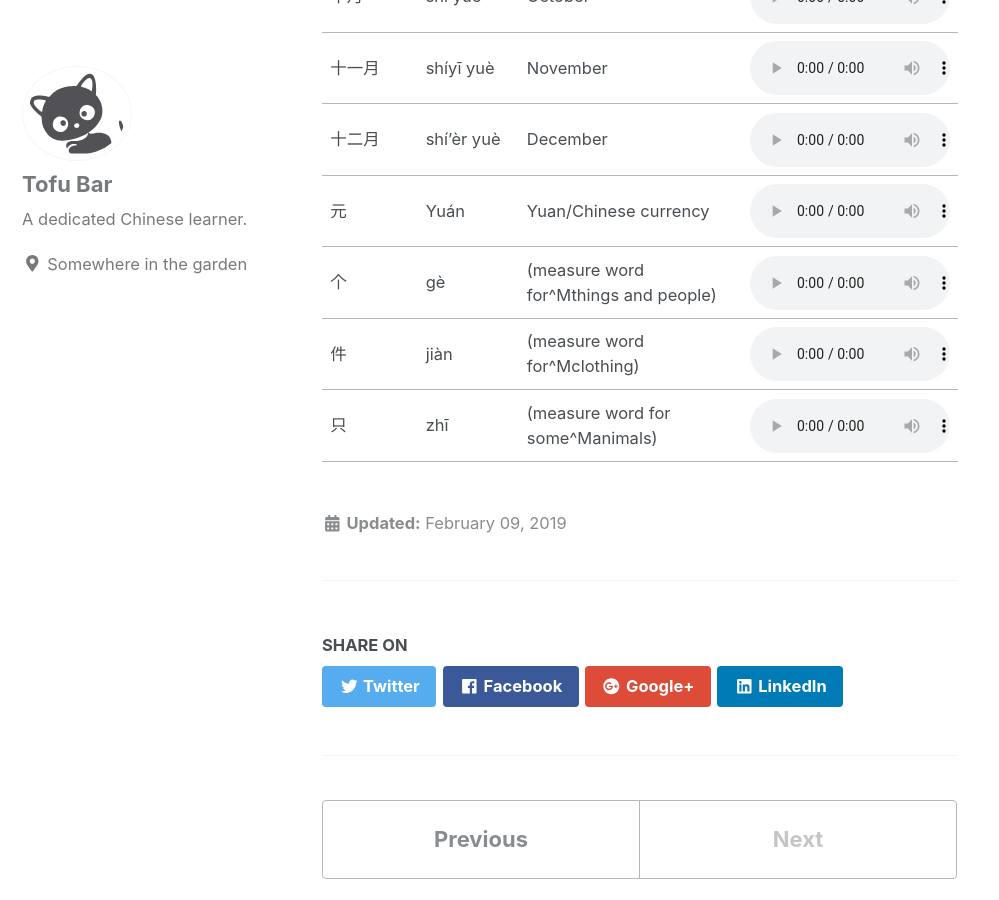
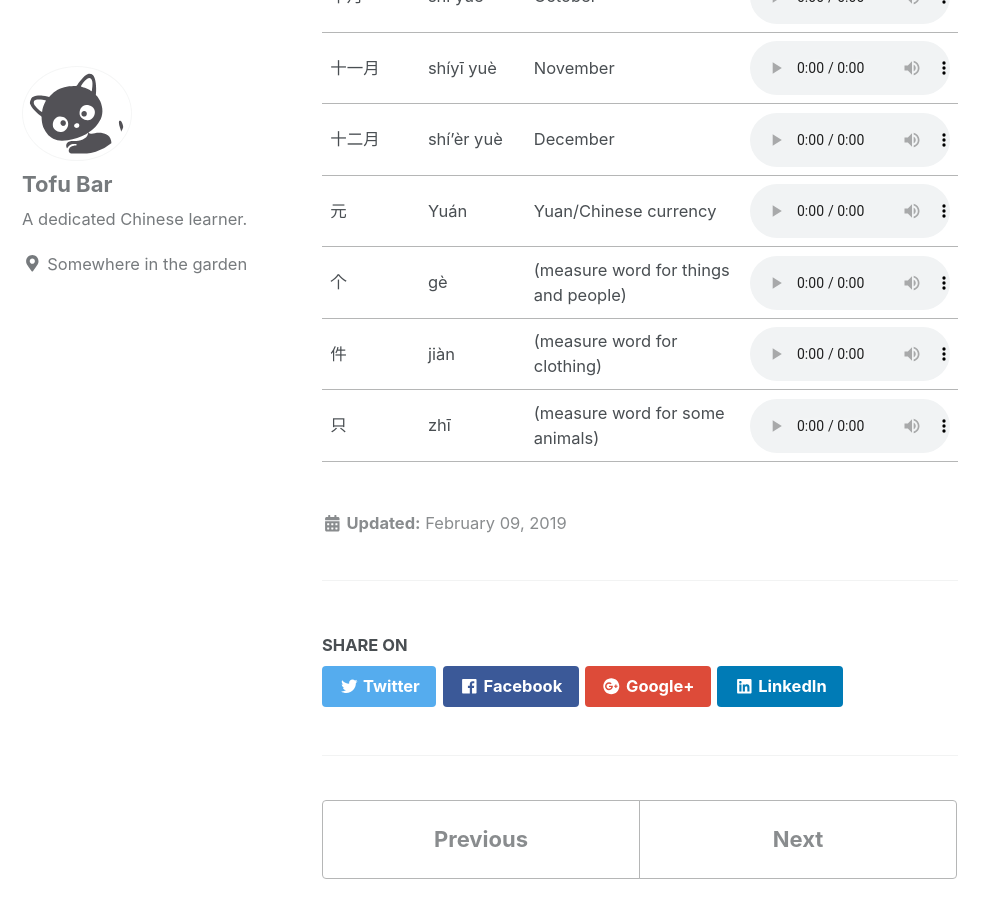
Before and after one commit to afoowalksintoabar/afoowalksintoabar.github.io, a Jekyll site: the page built from _words/numbers-time-date.md, in a window 1280 px wide and 900 px high, scrolled down 2890 px. Shown: the whole window, without its empty margins (0-999 px from the left). Built offline with Jekyll 4.4.1, drawn with Linux system fonts in a browser that asks for light colours; cached includes are drawn as plain includes; nearby versions of some CDN libraries.

```diff
--- a/_words/numbers-time-date.md
+++ b/_words/numbers-time-date.md
@@ -45,6 +45,6 @@ title: "Numbers, Time and Date"
 十一月|shíyī yuè|November|<audio controls src="/assets/audio/numbers/number-39.wav" class="audio-control" />
 十二月|shí’èr yuè|December|<audio controls src="/assets/audio/numbers/number-40.wav" class="audio-control" />
 元|Yuán|Yuan/Chinese currency|<audio controls src="/assets/audio/numbers/number-41.wav" class="audio-control" />
-个|gè|(measure word for^Mthings and people)|<audio controls src="/assets/audio/numbers/number-42.wav" class="audio-control" />
-件|jiàn|(measure word for^Mclothing)|<audio controls src="/assets/audio/numbers/number-43.wav" class="audio-control" />
-只|zhī|(measure word for some^Manimals)|<audio controls src="/assets/audio/numbers/number-44.wav" class="audio-control" />
+个|gè|(measure word for things and people)|<audio controls src="/assets/audio/numbers/number-42.wav" class="audio-control" />
+件|jiàn|(measure word for clothing)|<audio controls src="/assets/audio/numbers/number-43.wav" class="audio-control" />
+只|zhī|(measure word for some animals)|<audio controls src="/assets/audio/numbers/number-44.wav" class="audio-control" />
```
Also changed, not shown: _words/pronouns.md (added, +24 -0 lines), 18 other files.
